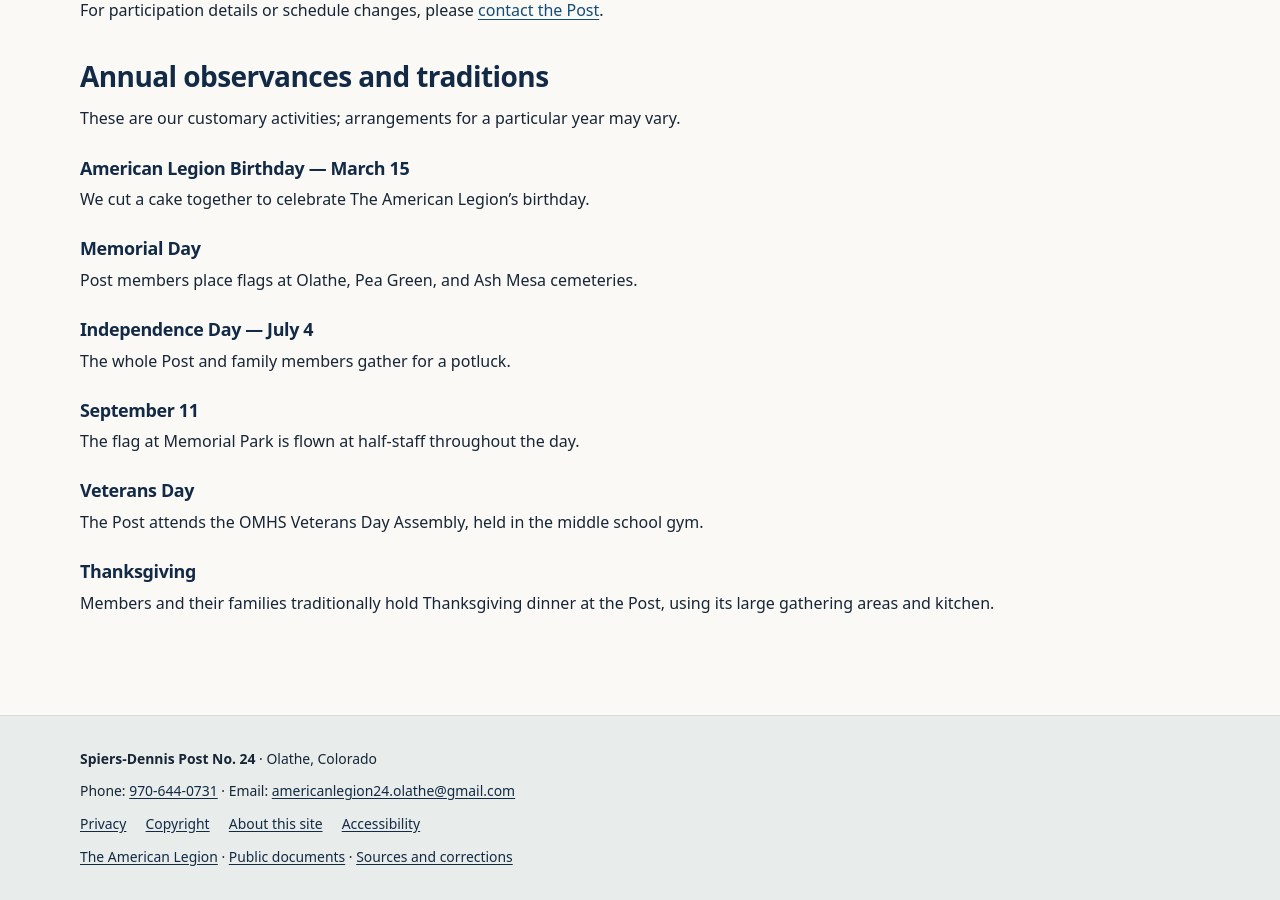
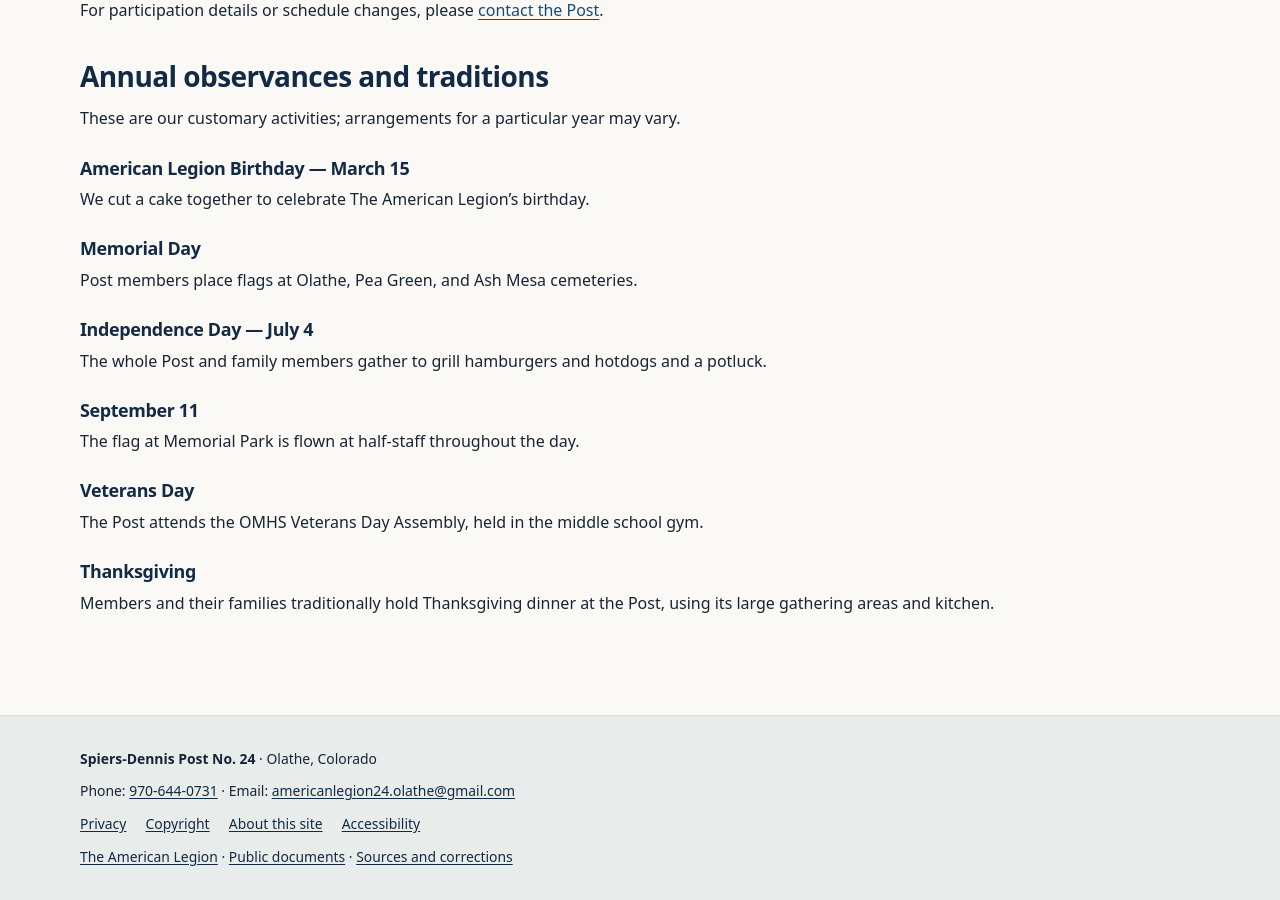
Before and after one commit to SPIERS-DENNIS-POST/spiers-dennis-post.github.io, a Jekyll site: the page built from meetings/index.md, in a window 1280 px wide and 900 px high, scrolled down 1992 px. Built offline with Jekyll 4.4.1, drawn with Linux system fonts in a browser that asks for light colours.

Commit message:
Update Independence Day grilling and potluck tradition

```diff
--- a/meetings/index.md
+++ b/meetings/index.md
@@ -28,7 +28,7 @@ We cut a cake together to celebrate The American Legion's birthday.
 ### Memorial Day
 Post members place flags at Olathe, Pea Green, and Ash Mesa cemeteries.
 ### Independence Day — July 4
-The whole Post and family members gather for a potluck.
+The whole Post and family members gather to grill hamburgers and hotdogs and a potluck.
 ### September 11
 The flag at Memorial Park is flown at half-staff throughout the day.
 ### Veterans Day
```
